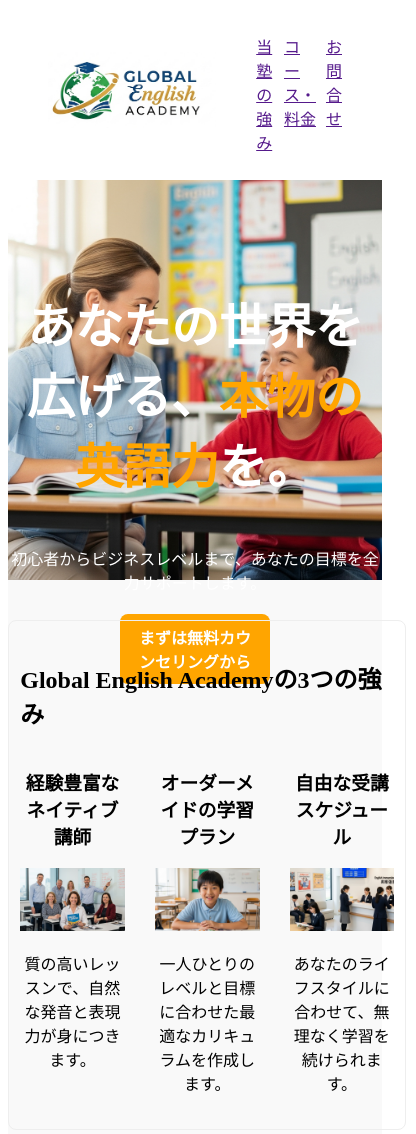
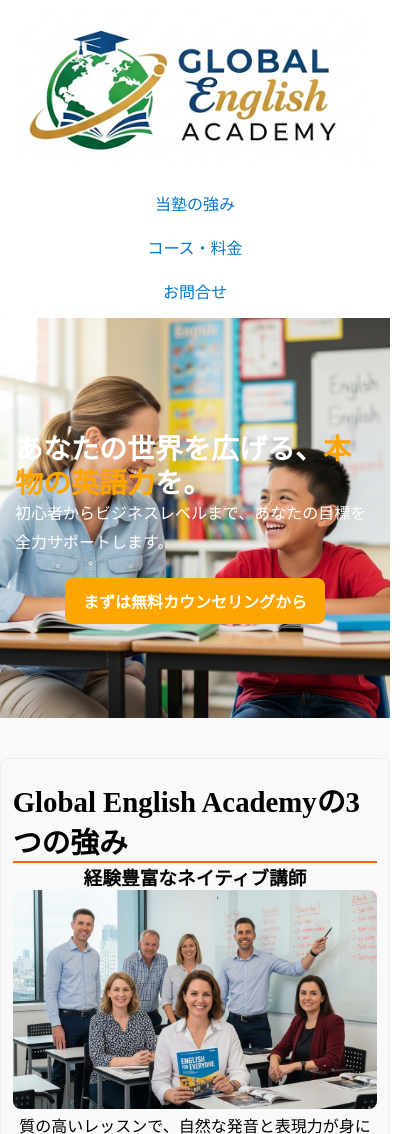
Before and after one commit to shunhaku518/0806Practice, a plain HTML site: page index.html in a window 390 px wide. Shown: the top 1134 px of the page, 416 px wide, since content can reach past the window. Drawn offline with Linux system fonts and the light colour scheme; some packages are replaced by stand-ins of ours.

Commit message:
PC版サイトの完成とレスポンシブデザインまで

```diff
--- a/css/style.css
+++ b/css/style.css
@@ -1,3 +1,26 @@
+h2 {
+    font-size: 2.2rem;
+    /* text-decoration: underline;  文字への下線 */
+    border-bottom: 2px solid #f60;
+
+}
+
+a {
+    color: #07c;
+    text-decoration: none;
+    /* hoverした時、どのくらいで状況が変わるのかの指定秒数 */
+    transition: .4s;
+}
+
+/* マウスを上乗せしている最中のaのデザイン */
+a:hover {
+    color: #5af;
+}
+
+img {
+    border-radius: 8px;
+}
+
 span {
     color: orange;
 }
@@ -24,6 +47,12 @@ img {
     padding-top: 60px;
     /* 余白計算を含み計算にする */
     box-sizing: border-box;
+    color: #fff;
+
+    display: flex;
+    flex-direction: column;
+    justify-content: center;
+    align-items: center;
 
 }
 
@@ -34,12 +63,11 @@ img {
 }
 
 p {
-    color: white;
-    text-align: center;
+    line-height: 1.8;
 }
 
 .main-catch {
-    font-size: 48px;
+    font-size: 42px;
     font-weight: bold;
 }
 
@@ -56,17 +84,15 @@ p {
     /* 角の丸み 左上　右上　右下　左下の順で値の設定も出来る */
     border-radius: 8px;
 
-    /* 性格をpやdivと同じに捻じ曲げる （元々はinlineという性質→marginとか効かない） */
-    display: block;
+    /* 性格をpやdivと同じに捻じ曲げる（元々はinlineという性質→marginとか効かない） */
+    display: inline-block;
     /* 中央揃え */
     text-align: center;
-    /* 幅を絞る */
-    width: 30%;
     /* 外側の余白 */
     /* margin-top: 20px; */
     /* margin-right: auto; */
     /* margin-left: auto; */
-    margin: 20px auto 0;
+    margin-top: 20px;
 
 }
 
@@ -78,6 +104,8 @@ header {
     align-items: center;
     /* 要素の進行方向に対して垂直方向を中央揃え */
     padding: 10px 40px;
+    /* 影   値：縦 横 ぼかし具合*/
+    box-shadow: 0 2px 5px #333;
 }
 
 ul {
@@ -92,6 +120,7 @@ ul {
     grid-template-columns: repeat(5, 1fr);
     grid-template-rows: repeat(4, 1fr);
     gap: 30px;
+    padding-bottom: 80px;
 }
 
 .gallery img:first-child {
@@ -210,3 +239,86 @@ main {
 
     background-color: #f9f9f9;
 }
+
+footer {
+    text-align: center;
+    padding: 20px;
+    /* background-○○系を省略して、まとめて設定出来る（省略系は出来ないものもある） */
+    background: #333;
+    color: #fff;
+}
+
+footer ul {
+    justify-content: center;
+    gap: 40px;
+    margin-top: 10px;
+}
+
+footer a {
+    color: #fff;
+}
+
+/* --- レスポンシブ対応 (スマートフォン表示) --- */
+@media (max-width: 768px) {
+    header {
+        flex-direction: column;
+        padding: 10px 20px;
+    }
+
+    header nav ul {
+        flex-direction: column;
+        margin-top: 10px;
+        width: 100%;
+        text-align: center;
+    }
+
+    header nav li {
+        margin: 5px 0;
+    }
+
+    .main-catch {
+        font-size: 28px;
+        line-height: 1.2;
+    }
+
+    h1 {
+        font-size: 2rem;
+    }
+
+    h2 {
+        font-size: 1.8rem;
+    }
+
+    .features {
+        grid-template-columns: 1fr;
+        /* 1列にする */
+    }
+
+    main {
+        width: 100%;
+    }
+
+    section {
+        padding: 40px 15px;
+    }
+
+    .gallery {
+        grid-template-columns: 1fr;
+        grid-template-rows: repeat(3, 300px);
+    }
+
+    .gallery img:first-child {
+        grid-column: 1/2;
+        grid-row: 1/2;
+    }
+
+    .gallery img:nth-child(2) {
+        grid-column: 1/2;
+        grid-row: 2/3;
+    }
+
+    .gallery img:last-child {
+        grid-column: 1/2;
+        grid-row: 3/4;
+    }
+}
--- a/index.html
+++ b/index.html
@@ -6,6 +6,9 @@
     <meta name="description" content="これはまったく新しい英語塾です！老若男女誰でもWelcomeの地域密着型教室となります！">
     <meta name="viewport" content="width=device-width, initial-scale=1.0">
     <title>Global English Academy</title>
+    <!-- リセットCSS -->
+    <link rel="stylesheet" href="https://unpkg.com/ress/dist/ress.min.css" />
+    <!-- ネット上にあるリセットCSSのリンクを貼る（CDN）。↕必ずリセットCSSを上に持ってくる -->
     <link rel="stylesheet" href="css/style.css">
 
 </head>
@@ -19,9 +22,9 @@
         <!-- メインナビゲーション -->
         <nav>
             <ul><!-- 箇条書きリスト -->
-                <li><a href="">当塾の強み</a></li>
-                <li><a href="">コース・料金</a></li>
-                <li><a href="">お問合せ</a></li>
+                <li><a href="#features">当塾の強み</a></li>
+                <li><a href="#courses">コース・料金</a></li>
+                <li><a href="#contact">お問合せ</a></li>
             </ul>
         </nav>
 
@@ -40,7 +43,7 @@
 
 
             <!-- セクション：塾の強み -->
-              <section id="features" class="container">
+            <section id="features" class="container">
                 <h2>Global English Academyの3つの強み</h2>
                 <div class="features">
                     <div class="feature-item">
@@ -139,6 +142,20 @@
         </div>
     </main>
 
+    <!-- footer -->
+    <footer>
+        <ul>
+            <li><a href="#">プライバシーポリシー</a></li>
+            <li><a href="#">会社概要</a></li>
+        </ul>
+
+        <!-- コピーライト表記 -->
+        <p>&copy; 2025 Global English Academy. All Rights</p>
+
+
+
+    </footer>
+
 </body>
 
 </html>
```
